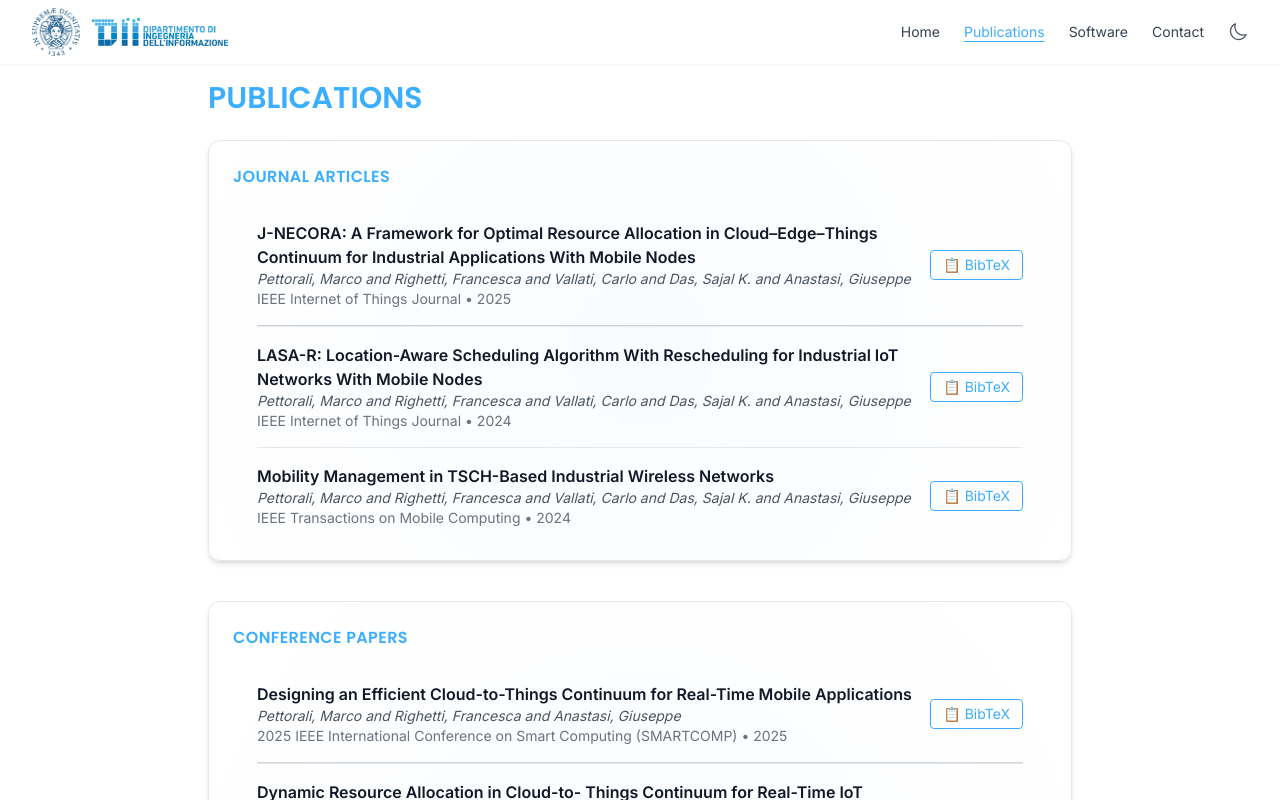
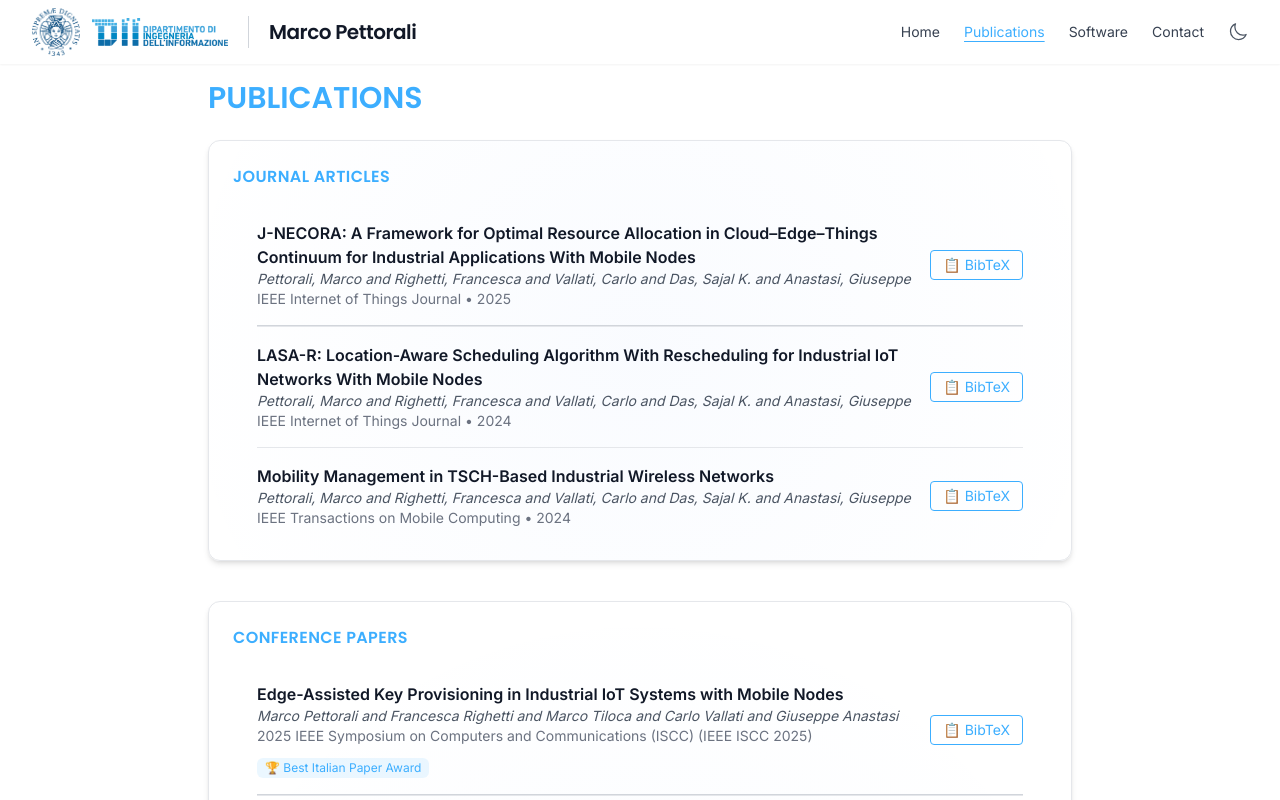
Before and after one commit to marcopettorali/marcopettorali.github.io, a React (Vite) app: page /publications in a window 1280 px wide. Shown: the top 800 px of the page. Built offline with nearby package versions, Linux system fonts and the light colour scheme.

Commit message:
Updated publications. Authors don't truncate. My name in navbar

```diff
--- a/public/publications.json
+++ b/public/publications.json
@@ -5,7 +5,9 @@
         { "bibtex": "@ARTICLE{10400816, author={Pettorali, Marco and Righetti, Francesca and Vallati, Carlo and Das, Sajal K. and Anastasi, Giuseppe },  journal={IEEE Transactions on Mobile Computing },  title={Mobility Management in TSCH-Based Industrial Wireless Networks },  year={ 2024 },  volume={ 23 },  number={ 9 },  pages={ 8710-8728 },  keywords={Computer architecture;Manganese;Microprocessors;Telecommunication network management;Synchronization;Quality of service;Mobile nodes;Industrial wireless networks;TSCH;mobility },  doi={ 10.1109/TMC.2024.3354798 }}" }
     ],
     "conferences": [
-        { "badges": [ ], "bibtex": "@INPROCEEDINGS{11058684,  author={Pettorali, Marco and Righetti, Francesca and Anastasi, Giuseppe},  booktitle={2025 IEEE International Conference on Smart Computing (SMARTCOMP)},   title={Designing an Efficient Cloud-to-Things Continuum for Real-Time Mobile Applications},   year={2025},  volume={},  number={},  pages={366-371},  keywords={Cloud computing;Power demand;Decision making;Real-time systems;Mobile nodes;Resource management;Internet of Things;Reliability;Wireless fidelity;Edge computing;Cloud-to-Things Continuum;real-time applications;mobile nodes;heterogeneous computing resources;optimal resource allocation},  doi={10.1109/SMARTCOMP65954.2025.00110}}" },
+        { "badges": ["🏆 Best Italian Paper Award"], "bibtex": "@INPROCEEDINGS{Pett2507:Edge, AUTHOR={Marco Pettorali and Francesca Righetti and Marco Tiloca and Carlo Vallati and Giuseppe Anastasi}, TITLE={Edge-Assisted Key Provisioning in Industrial IoT Systems with Mobile Nodes}, BOOKTITLE={2025 IEEE Symposium on Computers and Communications (ISCC) (IEEE ISCC 2025)}, ADDRESS={Bologna, Italy}, PAGES={5.99}, DAYS=30, MONTH=jul, YEAR=2025, KEYWORDS={Industrial IoT; 6TiSCH; Mobile Nodes; Security}, ABSTRACT={In Industrial IoT (IIoT) environments and especially for applications relying on Mobile Nodes (MNs), ensuring communication security is a critical requirement, in order to prevent attacks that aim to obtain sensitive data or compromise MNs. In this paper, we focus on the security of IIoT systems based on the 6TiSCH architecture defined by the IETF, in the presence of node mobility. We propose a method for provisioning key material to MNs, enabling the enforcement of a trade-off between security and overhead. Specifically, we consider three security settings, characterized by different security levels and communication/storage overhead. For each setting, we evaluate the impact on performance through simulation. Finally, we provide a set of guidelines to help network operators in the selection of the setting to use.}" },
+        { "bibtex": "@INPROCEEDINGS{Pett2507:Highly, AUTHOR={Marco Pettorali and Francesca Righetti and Carlo Vallati and Paolo Bellavista and Armir Bujari and Giuseppe Anastasi}, TITLE={Highly Reliable and Mobility-Enabled Real-Time Industrial Applications via Enhanced 6TiSCH Resource Scheduling}, BOOKTITLE={2025 IEEE Symposium on Computers and Communications (ISCC) (IEEE ISCC 2025)}, ADDRESS={Bologna, Italy}, PAGES={5.95}, DAYS=30, MONTH=jul, YEAR=2025, KEYWORDS={Critical industrial applications; IIoT; Node mobility; Scheduling; URLLC; 6TiSCH}, }"},
+        { "bibtex": "@INPROCEEDINGS{11058684,  author={Pettorali, Marco and Righetti, Francesca and Anastasi, Giuseppe},  booktitle={2025 IEEE International Conference on Smart Computing (SMARTCOMP)},   title={Designing an Efficient Cloud-to-Things Continuum for Real-Time Mobile Applications},   year={2025},  volume={},  number={},  pages={366-371},  keywords={Cloud computing;Power demand;Decision making;Real-time systems;Mobile nodes;Resource management;Internet of Things;Reliability;Wireless fidelity;Edge computing;Cloud-to-Things Continuum;real-time applications;mobile nodes;heterogeneous computing resources;optimal resource allocation},  doi={10.1109/SMARTCOMP65954.2025.00110}}" },
         { "bibtex": "@INPROCEEDINGS{11058665,  author={Pettorali, Marco and Righetti, Francesca and Vallati, Carlo and Das, Sajal K. and Anastasi, Giuseppe},  booktitle={2025 IEEE International Conference on Smart Computing (SMARTCOMP)},   title={Dynamic Resource Allocation in Cloud-to- Things Continuum for Real-Time IoT Applications},   year={2025},  volume={},  number={},  pages={432-437},  keywords={Wireless communication;Cloud computing;Runtime;Heuristic algorithms;Dynamic scheduling;Real-time systems;Mobile nodes;Mobile applications;Resource management;Wireless fidelity;Cloud-to-Things Continuum;Real-time Applications;Node Mobility;System Reconfigurability;Dynamic Net-work/Computing Resource Allocation;Smart Services},  doi={10.1109/SMARTCOMP65954.2025.00107}}" },
         { "bibtex": "@INPROCEEDINGS{10195811,  author={Pettorali, Marco and Righetti, Francesca and Vallati, Carlo and Das, Sajal K. and Anastasi, Giuseppe },  booktitle={ 2023 IEEE 24th International Symposium on a World of Wireless, Mobile and Multimedia Networks (WoWMoM) },  title={LASA: Location-Aware Scheduling Algorithm in Industrial IoT Networks with Mobile Nodes },  year={ 2023 },  volume={ },  number={ },  pages={ 185-194 },  keywords={Wireless communication;Schedules;Scheduling algorithms;Mobile nodes;Synchronization;Resource management;Uplink;IIoT;6TiSCH;Scheduling Function;Mobility;Location aware },  doi={ 10.1109/WoWMoM57956.2023.00033 }}" },
         { "bibtex": "@INPROCEEDINGS{10076587,  author={Pettorali, Marco and Righetti, Francesca and Vallati, Carlo },  booktitle={ 2022 18th International Conference on Mobility, Sensing and Networking (MSN) },  title={Mobile6TiSCH: a Simulator for 6TiSCH-based Industrial IoT Networks with Mobile Nodes },  year={ 2022 },  volume={ },  number={ },  pages={ 614-618 },  keywords={Wearable computers;Simulation;Quality of service;Organizations;Robot sensing systems;Mobile nodes;Sensors;Industrial IoT;6TiSCH;Mobility;SHMG archi-tecture;Simulation tool },  doi={ 10.1109/MSN57253.2022.00102 }}" },
--- a/src/components/Navbar.jsx
+++ b/src/components/Navbar.jsx
@@ -1,13 +1,13 @@
 // src/components/Navbar.jsx
-import { Fragment, useEffect, useState, useRef } from "react";
-import { Link, useLocation } from "react-router-dom";
 import { Disclosure, Transition } from "@headlessui/react";
 import {
   Bars3Icon,
-  XMarkIcon,
   MoonIcon,
   SunIcon,
+  XMarkIcon,
 } from "@heroicons/react/24/outline";
+import { Fragment, useEffect, useRef, useState } from "react";
+import { Link, useLocation } from "react-router-dom";
 
 const navItems = [
   { name: "Home", to: "/" },
@@ -76,6 +76,8 @@ export default function Navbar() {
                     className="h-7 object-contain"
                   />
                 </a>
+                <span className="h-8 w-px bg-gray-300 dark:bg-gray-700 mx-2" aria-hidden="true"></span>
+                <p className="text-xl font-title tracking-tight text-gray-900 dark:text-gray-100">Marco Pettorali</p>
               </div>
 
               {/* Desktop nav */}
@@ -84,11 +86,10 @@ export default function Navbar() {
                   <Link
                     key={item.name}
                     to={item.to}
-                    className={`text-sm font-medium transition ${
-                      location.pathname === item.to
+                    className={`text-sm font-medium transition ${location.pathname === item.to
                         ? "text-vscode underline underline-offset-4"
                         : "text-gray-700 dark:text-gray-300 hover:text-vscode"
-                    }`}
+                      }`}
                   >
                     {item.name}
                   </Link>
@@ -130,11 +131,10 @@ export default function Navbar() {
                       key={item.name}
                       to={item.to}
                       onClick={close}                /* chiusura dopo click */
-                      className={`block px-3 py-2 rounded-md text-sm font-medium transition ${
-                        location.pathname === item.to
+                      className={`block px-3 py-2 rounded-md text-sm font-medium transition ${location.pathname === item.to
                           ? "text-vscode underline underline-offset-4"
                           : "text-gray-700 dark:text-gray-300 hover:text-vscode"
-                      }`}
+                        }`}
                     >
                       {item.name}
                     </Link>
--- a/src/components/PublicationCard.jsx
+++ b/src/components/PublicationCard.jsx
@@ -29,7 +29,7 @@ export default function PublicationCard({ bibtex, badges = [] }) {
           {title}
         </h4>
         {authors && (
-          <p className="text-sm italic text-gray-600 dark:text-gray-400 truncate">
+          <p className="text-sm italic text-gray-600 dark:text-gray-400 whitespace-normal break-words">
             {authors}
           </p>
         )}
```
Also changed, not shown: 1 other file (tests, documents, lock files or other folders).
